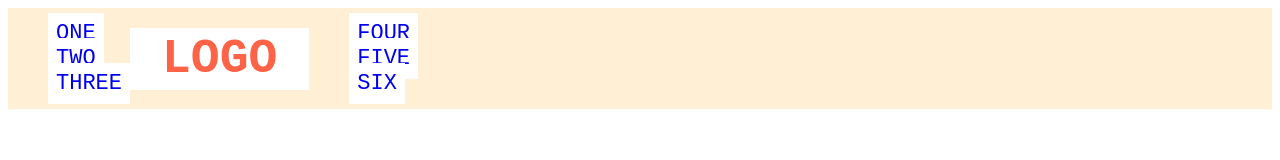
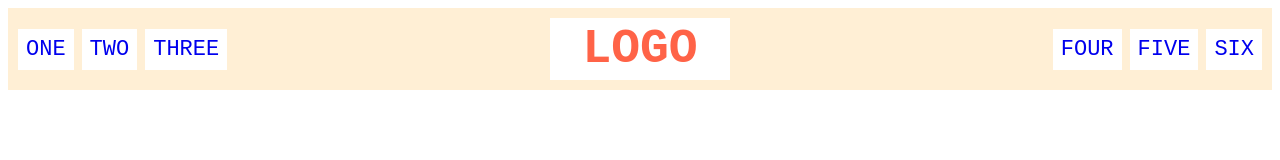
Before and after one commit to akuczera/css-exercises, a plain HTML site: page flex/02-flex-header/index.html in a window 1280 px wide. Drawn offline with Linux system fonts and the light colour scheme.

Commit message:
Complete challenge two of flexbox challenges

```diff
--- a/flex/02-flex-header/style.css
+++ b/flex/02-flex-header/style.css
@@ -2,7 +2,9 @@
   font-family: monospace;
   background: papayawhip;
   display: flex;
+  justify-content: space-between;
   align-items: center;
+  padding: 10px;
 }
 
 .logo {
@@ -16,7 +18,13 @@
 ul {
   /* this removes the dots on the list items*/
   list-style-type: none;
+  display: flex;
+  justify-content: space-around;
+  margin: 0;
+  padding: 0;
+  gap: 8px;
 }
+
 
 a {
   font-size: 22px;
```
